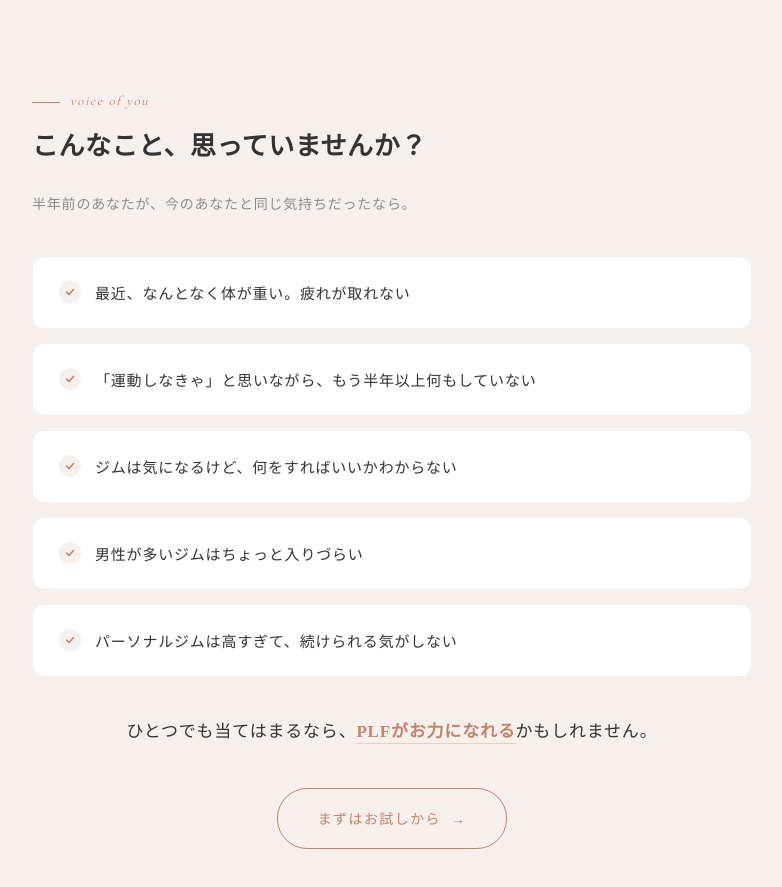
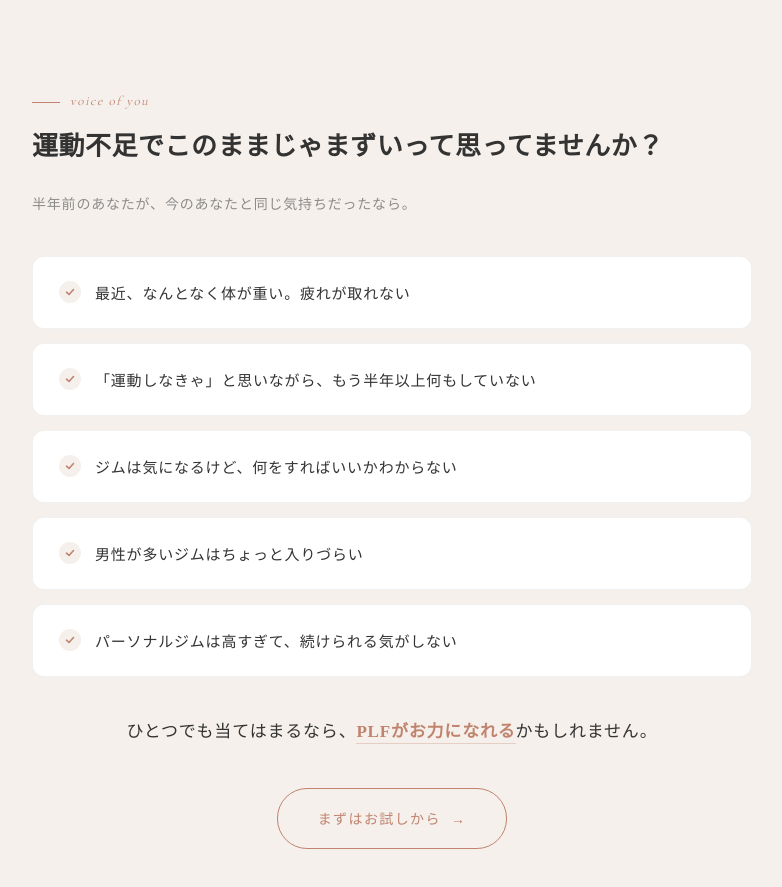
Before and after one commit to con-ani/plf-lp-preview, a plain HTML site: page index.html in a window 1280 px wide. Shown: the part 820-1707 px from the top of the page, without its empty margins (248-1030 px from the left). Drawn offline with nearby package versions, Linux system fonts and the light colour scheme.

Commit message:
共感セクション見出し変更

```diff
--- a/index.html
+++ b/index.html
@@ -928,7 +928,7 @@
   <div class="container">
     <div class="reveal">
       <span class="eyebrow">voice of you</span>
-      <h2 class="section-title">こんなこと、思っていませんか？</h2>
+      <h2 class="section-title">運動不足でこのままじゃまずいって思ってませんか？</h2>
       <p class="section-subtitle">半年前のあなたが、今のあなたと同じ気持ちだったなら。</p>
     </div>
     <ul class="pain-list">
```
